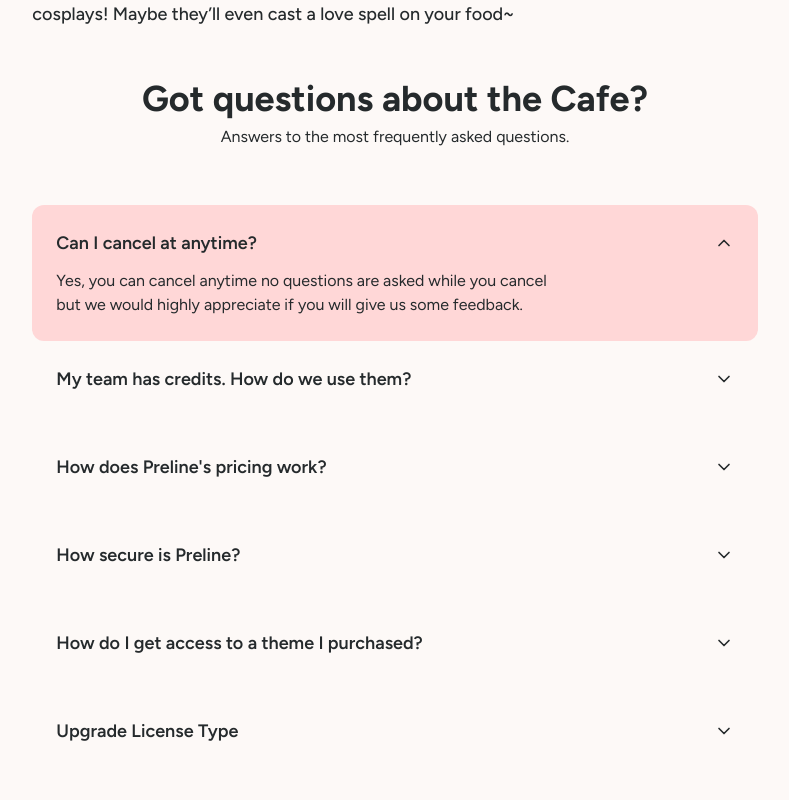
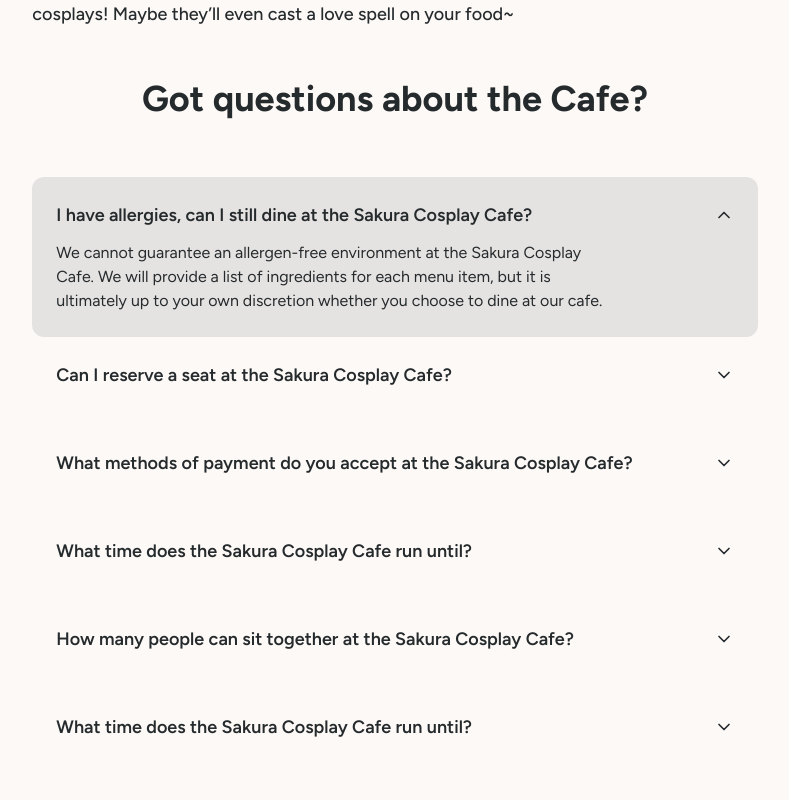
Before and after one commit to hanssy130/sakuramochi, a Next.js app: page /cafe in a window 1280 px wide. Shown: the part 400-1200 px from the top of the page, without its empty margins (245-1034 px from the left). Built offline with nearby package versions, Linux system fonts and the light colour scheme; a web font is replaced by a local one.

Commit message:
cafe faq

```diff
--- a/components/cafeFaq.tsx
+++ b/components/cafeFaq.tsx
@@ -5,24 +5,21 @@
         <h2 className="text-2xl font-bold md:text-4xl md:leading-tight dark:text-white">
           Got questions about the Cafe?
         </h2>
-        <p className="mt-1 text-black">
-          Answers to the most frequently asked questions.
-        </p>
       </div>
 
       <div className="mx-auto">
         <div className="hs-accordion-group">
           <div
-            className="hs-accordion hs-accordion-active:bg-pink-light rounded-xl p-6 active"
+            className="hs-accordion hs-accordion-active:bg-grey bg-opacity-25 rounded-xl p-6 active"
             id="hs-basic-with-title-and-arrow-stretched-heading-one"
           >
             <button
-              className="hs-accordion-toggle group pb-3 inline-flex items-center justify-between gap-x-3 w-full md:text-lg font-semibold text-start text-gray-800 rounded-lg transition hover:text-gray-500"
+              className="hs-accordion-toggle group pb-3 inline-flex items-center justify-between gap-x-3 w-full md:text-lg font-semibold text-start text-gray-800 rounded-lg transition hover:text-green"
               aria-controls="hs-basic-with-title-and-arrow-stretched-collapse-one"
             >
-              Can I cancel at anytime?
+              I have allergies, can I still dine at the Sakura Cosplay Cafe?
               <svg
-                className="hs-accordion-active:hidden block flex-shrink-0 size-5 text-black group-hover:text-grey"
+                className="hs-accordion-active:hidden block flex-shrink-0 size-5 text-black group-hover:text-green"
                 xmlns="http://www.w3.org/2000/svg"
                 width="24"
                 height="24"
@@ -36,7 +33,7 @@
                 <path d="m6 9 6 6 6-6" />
               </svg>
               <svg
-                className="hs-accordion-active:block hidden flex-shrink-0 size-5 text-black group-hover:text-grey"
+                className="hs-accordion-active:block hidden flex-shrink-0 size-5 text-black group-hover:text-green"
                 xmlns="http://www.w3.org/2000/svg"
                 width="24"
                 height="24"
@@ -56,24 +53,25 @@
               aria-labelledby="hs-basic-with-title-and-arrow-stretched-heading-one"
             >
               <p className="text-gray-800 dark:text-gray-200">
-                Yes, you can cancel anytime no questions are asked while you
-                cancel but we would highly appreciate if you will give us some
-                feedback.
+                We cannot guarantee an allergen-free environment at the Sakura
+                Cosplay Cafe. We will provide a list of ingredients for each
+                menu item, but it is ultimately up to your own discretion
+                whether you choose to dine at our cafe.
               </p>
             </div>
           </div>
 
           <div
-            className="hs-accordion hs-accordion-active:bg-pink-light rounded-xl p-6 dark:hs-accordion-active:bg-white/[.05]"
+            className="hs-accordion hs-accordion-active:bg-grey bg-opacity-25 rounded-xl p-6"
             id="hs-basic-with-title-and-arrow-stretched-heading-two"
           >
             <button
-              className="hs-accordion-toggle group pb-3 inline-flex items-center justify-between gap-x-3 w-full md:text-lg font-semibold text-start text-gray-800 rounded-lg transition hover:text-gray-500"
+              className="hs-accordion-toggle group pb-3 inline-flex items-center justify-between gap-x-3 w-full md:text-lg font-semibold text-start text-gray-800 rounded-lg transition hover:text-green"
               aria-controls="hs-basic-with-title-and-arrow-stretched-collapse-two"
             >
-              My team has credits. How do we use them?
+              Can I reserve a seat at the Sakura Cosplay Cafe?
               <svg
-                className="hs-accordion-active:hidden block flex-shrink-0 size-5 text-black group-hover:text-grey"
+                className="hs-accordion-active:hidden block flex-shrink-0 size-5 text-black group-hover:text-green"
                 xmlns="http://www.w3.org/2000/svg"
                 width="24"
                 height="24"
@@ -87,7 +85,7 @@
                 <path d="m6 9 6 6 6-6" />
               </svg>
               <svg
-                className="hs-accordion-active:block hidden flex-shrink-0 size-5 text-black group-hover:text-grey"
+                className="hs-accordion-active:block hidden flex-shrink-0 size-5 text-black group-hover:text-green"
                 xmlns="http://www.w3.org/2000/svg"
                 width="24"
                 height="24"
@@ -107,23 +105,24 @@
               aria-labelledby="hs-basic-with-title-and-arrow-stretched-heading-two"
             >
               <p className="text-gray-800 dark:text-gray-200">
-                Once your team signs up for a subscription plan. This is where
-                we sit down, grab a cup of coffee and dial in the details.
+                No. All seats are first come first serve at the Sakura Cosplay
+                Cafe. We recommend arriving early to secure your cosplay dining
+                experience at our cafe!
               </p>
             </div>
           </div>
 
           <div
-            className="hs-accordion hs-accordion-active:bg-pink-light rounded-xl p-6 dark:hs-accordion-active:bg-white/[.05]"
+            className="hs-accordion hs-accordion-active:bg-grey bg-opacity-25 rounded-xl p-6"
             id="hs-basic-with-title-and-arrow-stretched-heading-three"
           >
             <button
-              className="hs-accordion-toggle group pb-3 inline-flex items-center justify-between gap-x-3 w-full md:text-lg font-semibold text-start text-gray-800 rounded-lg transition hover:text-gray-500"
+              className="hs-accordion-toggle group pb-3 inline-flex items-center justify-between gap-x-3 w-full md:text-lg font-semibold text-start text-gray-800 rounded-lg transition hover:text-green"
               aria-controls="hs-basic-with-title-and-arrow-stretched-collapse-three"
             >
-              How does Preline's pricing work?
+              What methods of payment do you accept at the Sakura Cosplay Cafe?
               <svg
-                className="hs-accordion-active:hidden block flex-shrink-0 size-5 text-black group-hover:text-grey"
+                className="hs-accordion-active:hidden block flex-shrink-0 size-5 text-black group-hover:text-green"
                 xmlns="http://www.w3.org/2000/svg"
                 width="24"
                 height="24"
@@ -137,7 +136,7 @@
                 <path d="m6 9 6 6 6-6" />
               </svg>
               <svg
-                className="hs-accordion-active:block hidden flex-shrink-0 size-5 text-black group-hover:text-grey"
+                className="hs-accordion-active:block hidden flex-shrink-0 size-5 text-black group-hover:text-green"
                 xmlns="http://www.w3.org/2000/svg"
                 width="24"
                 height="24"
@@ -157,23 +156,22 @@
               aria-labelledby="hs-basic-with-title-and-arrow-stretched-heading-three"
             >
               <p className="text-gray-800 dark:text-gray-200">
-                Our subscriptions are tiered. Understanding the task at hand and
-                ironing out the wrinkles is key.
+                We accept card payments only.
               </p>
             </div>
           </div>
 
           <div
-            className="hs-accordion hs-accordion-active:bg-pink-light rounded-xl p-6 dark:hs-accordion-active:bg-white/[.05]"
+            className="hs-accordion hs-accordion-active:bg-grey bg-opacity-25 rounded-xl p-6"
             id="hs-basic-with-title-and-arrow-stretched-heading-four"
           >
             <button
-              className="hs-accordion-toggle group pb-3 inline-flex items-center justify-between gap-x-3 w-full md:text-lg font-semibold text-start text-gray-800 rounded-lg transition hover:text-gray-500"
+              className="hs-accordion-toggle group pb-3 inline-flex items-center justify-between gap-x-3 w-full md:text-lg font-semibold text-start text-gray-800 rounded-lg transition hover:text-green"
               aria-controls="hs-basic-with-title-and-arrow-stretched-collapse-four"
             >
-              How secure is Preline?
+              What time does the Sakura Cosplay Cafe run until?
               <svg
-                className="hs-accordion-active:hidden block flex-shrink-0 size-5 text-black group-hover:text-grey"
+                className="hs-accordion-active:hidden block flex-shrink-0 size-5 text-black group-hover:text-green"
                 xmlns="http://www.w3.org/2000/svg"
                 width="24"
                 height="24"
@@ -187,7 +185,7 @@
                 <path d="m6 9 6 6 6-6" />
               </svg>
               <svg
-                className="hs-accordion-active:block hidden flex-shrink-0 size-5 text-black group-hover:text-grey"
+                className="hs-accordion-active:block hidden flex-shrink-0 size-5 text-black group-hover:text-green"
                 xmlns="http://www.w3.org/2000/svg"
                 width="24"
                 height="24"
@@ -207,24 +205,25 @@
               aria-labelledby="hs-basic-with-title-and-arrow-stretched-heading-four"
             >
               <p className="text-gray-800 dark:text-gray-200">
-                Protecting the data you trust to Preline is our first priority.
-                This part is really crucial in keeping the project in line to
-                completion.
+                The Sakura Cosplay Cafe will open at 1pm and be open until we
+                run out of food. Food and drink is limited, so we recommend
+                coming as early as possible to secure your favourite treat at
+                the Sakura Cosplay Cafe!
               </p>
             </div>
           </div>
 
           <div
-            className="hs-accordion hs-accordion-active:bg-pink-light rounded-xl p-6 dark:hs-accordion-active:bg-white/[.05]"
+            className="hs-accordion hs-accordion-active:bg-grey bg-opacity-25 rounded-xl p-6"
             id="hs-basic-with-title-and-arrow-stretched-heading-five"
           >
             <button
-              className="hs-accordion-toggle group pb-3 inline-flex items-center justify-between gap-x-3 w-full md:text-lg font-semibold text-start text-gray-800 rounded-lg transition hover:text-gray-500"
+              className="hs-accordion-toggle group pb-3 inline-flex items-center justify-between gap-x-3 w-full md:text-lg font-semibold text-start text-gray-800 rounded-lg transition hover:text-green"
               aria-controls="hs-basic-with-title-and-arrow-stretched-collapse-five"
             >
-              How do I get access to a theme I purchased?
+              How many people can sit together at the Sakura Cosplay Cafe?
               <svg
-                className="hs-accordion-active:hidden block flex-shrink-0 size-5 text-black group-hover:text-grey"
+                className="hs-accordion-active:hidden block flex-shrink-0 size-5 text-black group-hover:text-green"
                 xmlns="http://www.w3.org/2000/svg"
                 width="24"
                 height="24"
@@ -238,7 +237,7 @@
                 <path d="m6 9 6 6 6-6" />
               </svg>
               <svg
-                className="hs-accordion-active:block hidden flex-shrink-0 size-5 text-black group-hover:text-grey"
+                className="hs-accordion-active:block hidden flex-shrink-0 size-5 text-black group-hover:text-green"
                 xmlns="http://www.w3.org/2000/svg"
                 width="24"
                 height="24"
@@ -258,27 +257,24 @@
               aria-labelledby="hs-basic-with-title-and-arrow-stretched-heading-five"
             >
               <p className="text-gray-800 dark:text-gray-200">
-                If you lose the link for a theme you purchased, don't panic!
-                We've got you covered. You can login to your account, tap your
-                avatar in the upper right corner, and tap Purchases. If you
-                didn't create a login or can't remember the information, you can
-                use our handy Redownload page, just remember to use the same
-                email you originally made your purchases with.
+                Our tables seat a maximum of 6, and a minimum of 2. If you want
+                to come eat solo, please understand that you might get seated
+                with other solos as seating space is limited in the cafe.
               </p>
             </div>
           </div>
 
           <div
-            className="hs-accordion hs-accordion-active:bg-pink-light rounded-xl p-6 dark:hs-accordion-active:bg-white/[.05]"
+            className="hs-accordion hs-accordion-active:bg-grey bg-opacity-25 rounded-xl p-6"
             id="hs-basic-with-title-and-arrow-stretched-heading-six"
           >
             <button
-              className="hs-accordion-toggle group pb-3 inline-flex items-center justify-between gap-x-3 w-full md:text-lg font-semibold text-start text-gray-800 rounded-lg transition hover:text-gray-500"
+              className="hs-accordion-toggle group pb-3 inline-flex items-center justify-between gap-x-3 w-full md:text-lg font-semibold text-start text-gray-800 rounded-lg transition hover:text-green"
               aria-controls="hs-basic-with-title-and-arrow-stretched-collapse-six"
             >
-              Upgrade License Type
+              What time does the Sakura Cosplay Cafe run until?
               <svg
-                className="hs-accordion-active:hidden block flex-shrink-0 size-5 text-black group-hover:text-grey"
+                className="hs-accordion-active:hidden block flex-shrink-0 size-5 text-black group-hover:text-green"
                 xmlns="http://www.w3.org/2000/svg"
                 width="24"
                 height="24"
@@ -292,7 +288,7 @@
                 <path d="m6 9 6 6 6-6" />
               </svg>
               <svg
-                className="hs-accordion-active:block hidden flex-shrink-0 size-5 text-black group-hover:text-grey"
+                className="hs-accordion-active:block hidden flex-shrink-0 size-5 text-black group-hover:text-green"
                 xmlns="http://www.w3.org/2000/svg"
                 width="24"
                 height="24"
@@ -312,10 +308,10 @@
               aria-labelledby="hs-basic-with-title-and-arrow-stretched-heading-six"
             >
               <p className="text-gray-800 dark:text-gray-200">
-                There may be times when you need to upgrade your license from
-                the original type you purchased and we have a solution that
-                ensures you can apply your original purchase cost to the new
-                license purchase.
+                The Sakura Cosplay Cafe will open at 1pm and be open until we
+                run out of food. Food and drink is limited, so we recommend
+                coming as early as possible to secure your favourite treat at
+                the Sakura Cosplay Cafe!
               </p>
             </div>
           </div>
```
